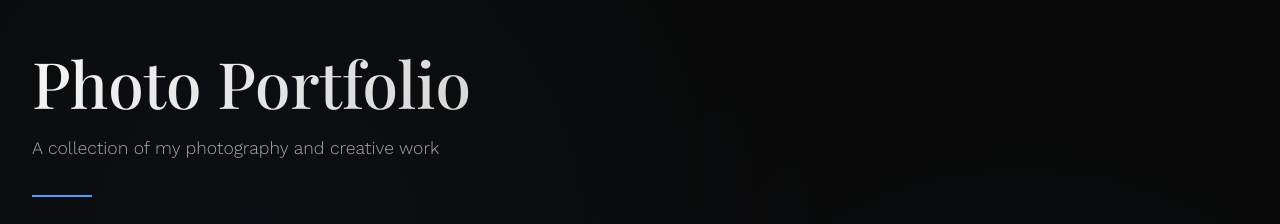
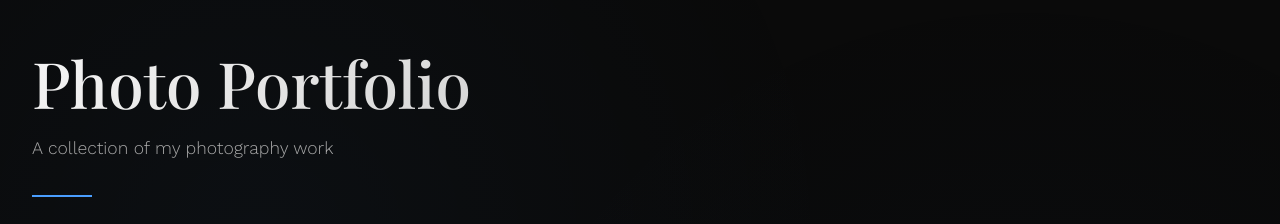
Before and after one commit to mimansakant/mimansakant.github.io, a plain HTML site: page photography/index.html in a window 1280 px wide. Shown: the top 224 px of the page. Drawn offline with nearby package versions, Linux system fonts and the light colour scheme.

Commit message:
Update subtitle in photo portfolio header

```diff
--- a/photography/index.html
+++ b/photography/index.html
@@ -309,7 +309,7 @@
     <div class="container">
         <header>
             <h1>Photo Portfolio</h1>
-            <p class="subtitle">A collection of my photography and creative work</p>
+            <p class="subtitle">A collection of my photography work</p>
             <div class="divider"></div>
         </header>
 
```
